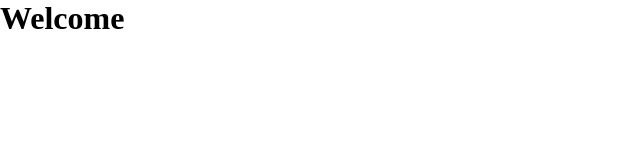
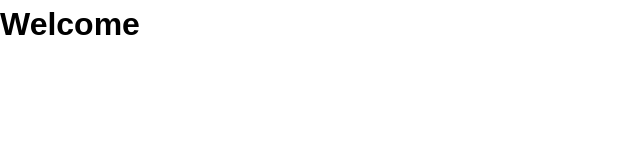
Before and after one commit to maxmonteiro/react-shoppay, a Next.js app: page / in a window 1280 px wide. Shown: the top 160 px of the page, without its empty margins (0-640 px from the left). Built offline with nearby package versions, Linux system fonts and the light colour scheme.

Commit message:
cria css padrao

```diff
--- a/src/styles/globals.scss
+++ b/src/styles/globals.scss
@@ -7,3 +7,40 @@
         box-sizing: border-box;
     }
 }
+
+body {
+    font-family: sans-serif;
+    line-height: 1.5;
+    -webkit-font-smoothing: antialiased;
+}
+
+button,
+input,
+select,
+textarea {
+    font: inherit;
+}
+
+p, h1, h2, h3, h4, h5, h6 {
+    overflow-wrap: break-word;
+}
+
+img, video, canvas, svg {
+    max-width: 100%;
+}
+
+a {
+    text-decoration: none;
+    color: inherit;
+}
+
+ul {
+    list-style: none;
+    margin: 0;
+    padding: 0;
+}
+
+button {
+    border: none;
+    outline: none;
+}
```
